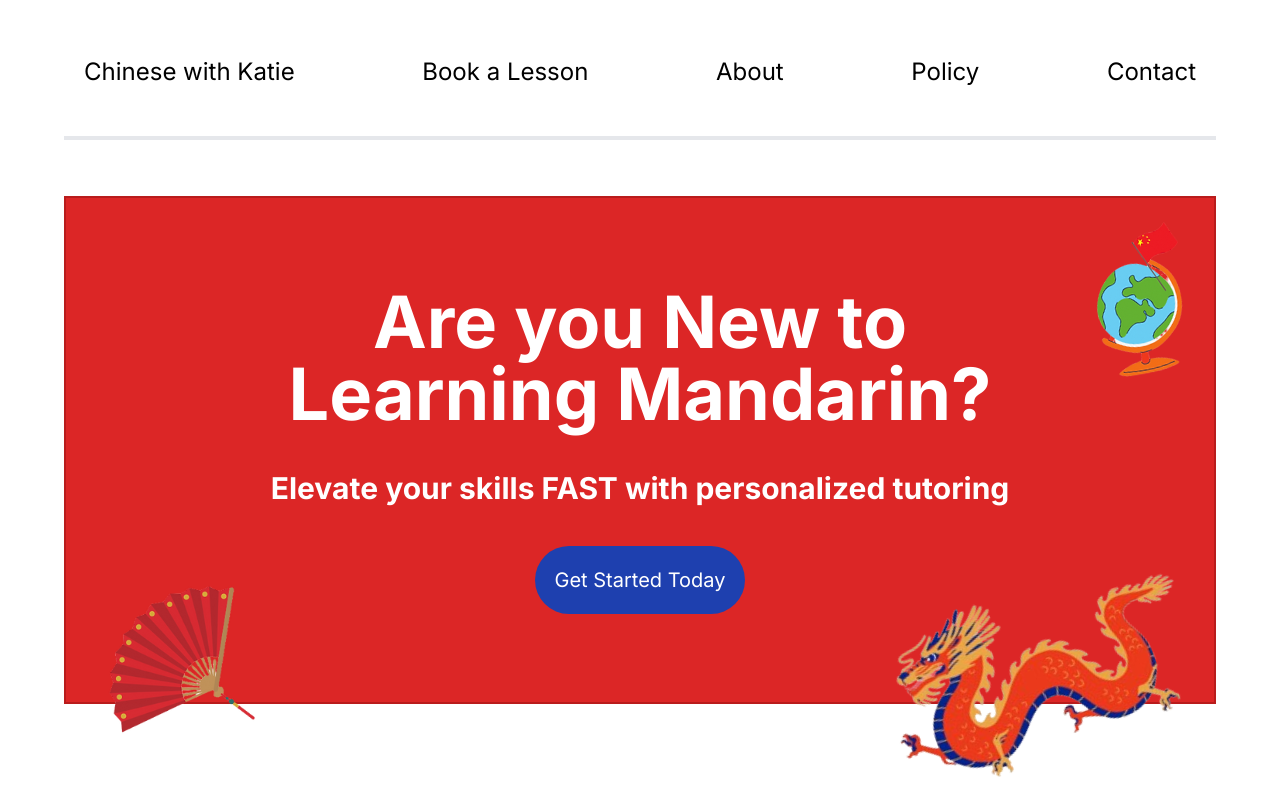
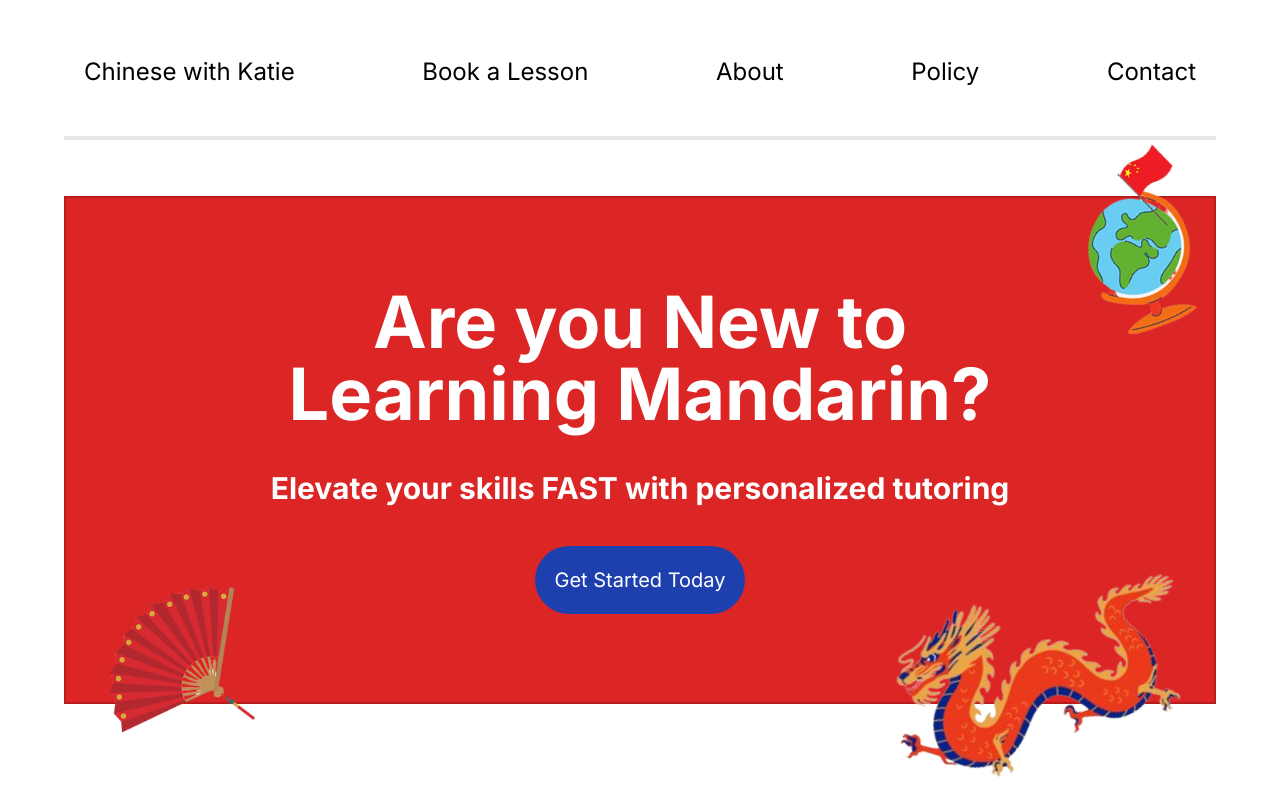
Before and after one commit to zachcygan/chinese_with_katie, a Next.js app: page / in a window 1280 px wide. Shown: the top 800 px of the page. Built offline with nearby package versions, Linux system fonts and the light colour scheme.

Commit message:
rotated images

```diff
--- a/src/components/hero.tsx
+++ b/src/components/hero.tsx
@@ -8,12 +8,12 @@ export default function Hero() {
 
   return (
       <div className="border-2 border-red-700 p-2 bg-red-600 mt-14 w-full">
-        <div className="flex justify-end">
+        <div className="flex justify-end rotate-[-9deg]">
           <Image
             src='/assets/images/globe.webp'
-            width={150}
-            height={150}
-            alt='Globe'
+            width={180}
+            height={180}
+            alt='Globe with Chinese flag'
             className="absolute rotate-[-10deg]"
           />
         </div>
```
